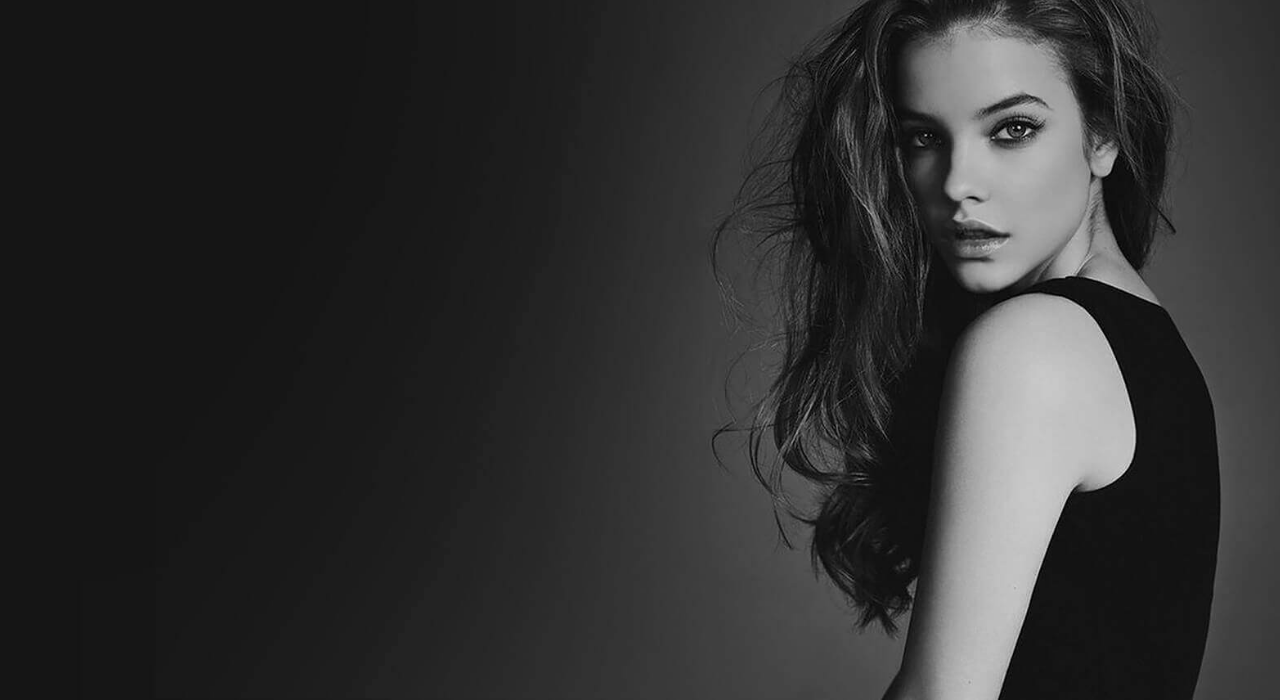
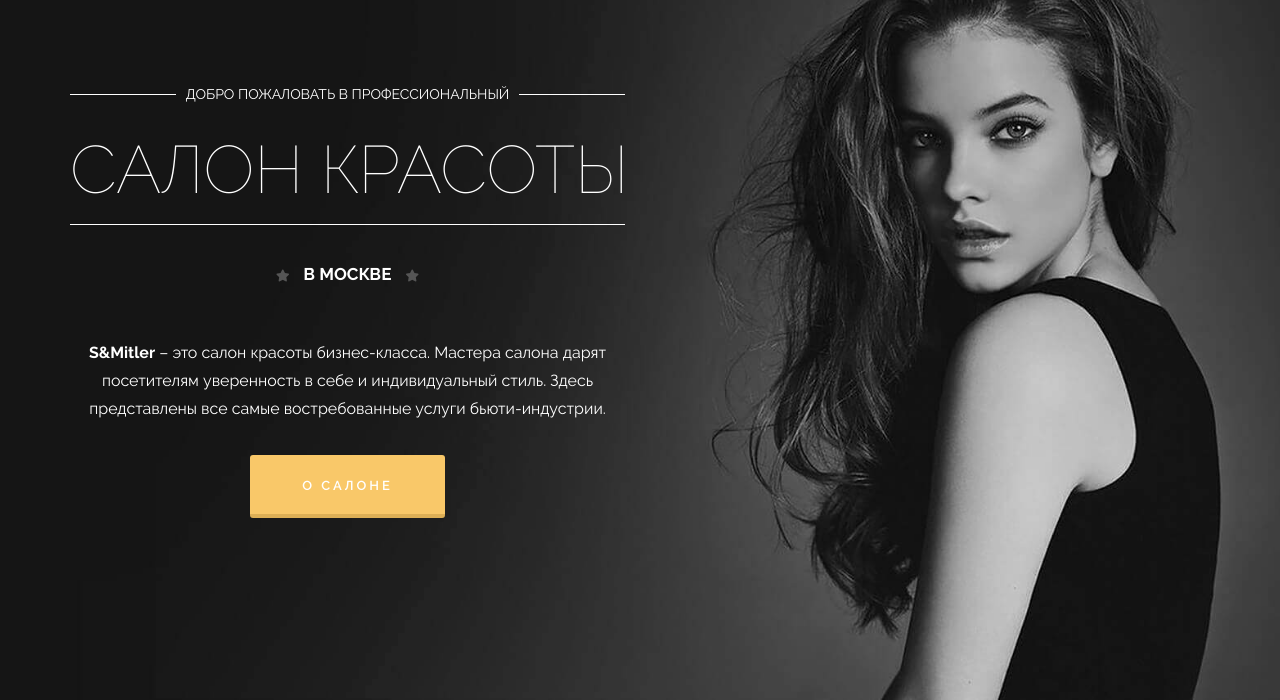
Before and after one commit to 4everfinding/smitler, a website: page app/index.html in a window 1280 px wide. Shown: the part 100-800 px from the top of the page. Drawn offline with nearby package versions, Linux system fonts and the light colour scheme; files that its build step writes are made by us from their sources; files whose address does not match are found by name.

Commit message:
Made a hero block of site header

```diff
--- a/app/index.html
+++ b/app/index.html
@@ -51,6 +51,27 @@
             </ul>
           </nav>
         </div>
+        <div class="site-header__middle-line">
+          <div class="site-header__center">
+            <div class="container">
+              <div class="row">
+                <div class="col-sm-6">
+                  <div class="hero">
+                    <div class="hero__welcome">
+                      <p class="hero__intro">
+                        <span>Добро пожаловать в профессиональный</span>
+                      </p>
+                      <h1 class="h1">Салон красоты</h1>
+                      <strong><i class="fas fa-star"></i>в Москве<i class="fas fa-star"></i></strong>
+                    </div>
+                    <p class="hero__description"><strong>S&amp;Mitler</strong> – это салон красоты бизнес-класса. Мастера салона дарят посетителям уверенность в себе и индивидуальный стиль. Здесь представлены все самые востребованные услуги бьюти-индустрии.</p>
+                    <a href="#" class="button">О салоне</a>
+                  </div>
+                </div>
+              </div>
+            </div>
+          </div>
+        </div>
 
       </header>
     </div>
--- a/app/scss/blocks/base.scss
+++ b/app/scss/blocks/base.scss
@@ -53,3 +53,61 @@ section {
   background-color: $accent;
   color: #fff
 }
+
+.h1, .h2, .h3, .h4, .h5, .h6 {
+  line-height: 1.4;
+  text-transform: uppercase;
+}
+
+.button {
+  display: inline-block;
+  border: none;
+  color: #fff;
+  text-decoration: none;
+  background-color: $accent;
+  padding: 20px 52px;
+  font-size: 13px;
+  text-transform: uppercase;
+  font-weight: 600;
+  letter-spacing: 3px;
+  border-radius: 3px;
+  text-align: center;
+  position: relative;
+  outline: none;
+  transition: background-color 0.1s ease;
+
+  &::after {
+      transition: background-color 0.2s ease;
+      position: absolute;
+      content: '';
+      height: 4px;
+      bottom: 0;
+      width: 100%;
+      background-color: darken($accent, 50%);
+      opacity: 0.18;
+      border-bottom-left-radius: 2px;
+      border-bottom-right-radius: 2px;
+      left: 0;
+  }
+
+  &:focus, &:hover {
+      text-decoration: none;
+      color: #fff;
+  }
+
+  &:hover {
+    background-color: lighten($accent, 5%);
+
+    &::after {
+        opacity: 0.22
+    }
+  }
+
+  &:active {
+      background-color: darken($accent, 5%);
+
+      &::after {
+          opacity: 0.32;
+      }
+  }
+}
--- /dev/null
+++ b/app/scss/blocks/hero.scss
@@ -0,0 +1,73 @@
+.hero {
+  position: relative;
+
+  text-align: center;
+}
+
+.hero__welcome {
+  margin-bottom: 50px;
+
+  .h1 {
+    margin: 0;
+    margin-bottom: 35px;
+
+    font-size: 67px;
+    line-height: 1.6;
+    font-weight: 100;
+
+    border-bottom: 1px solid #fff;
+    white-space: nowrap;
+  }
+
+  strong {
+    display: block;
+
+    font-size: 17px;
+
+    text-transform: uppercase;
+
+    .fas {
+      margin-right: 14px;
+
+      font-size: 12px;
+      color: #555;
+
+      &:last-child {
+        margin-left: 14px;
+        margin-right: 0;
+      }
+    }
+  }
+}
+
+.hero__intro {
+  display: flex;
+  align-items: center;
+  margin: 0;
+  margin-bottom: 10px;
+
+  font-size: 14px;
+  text-transform: uppercase;
+  white-space: nowrap;
+
+  &::before, &::after {
+      position: relative;
+
+      content: "";
+
+      display: inline-block;
+      flex-grow: 1;
+      height: 1px;
+      // width: 100%;
+
+      background-color: #fff;
+    }
+
+  span {
+    margin: 0 10px;
+  }
+}
+
+.hero__description {
+  margin-bottom: 32px;
+}
--- a/app/scss/blocks/site-header.scss
+++ b/app/scss/blocks/site-header.scss
@@ -134,3 +134,17 @@
 html.mm-opened {
   // overflow-y: scroll;
 }
+
+.site-header__middle-line {
+  position: relative;
+  top: 0;
+
+  display: flex;
+  height: 100%;
+  align-items: center;
+  justify-content: center;
+}
+
+.site-header__center {
+  // margin: auto;
+}
--- a/app/scss/style.scss
+++ b/app/scss/style.scss
@@ -4,5 +4,6 @@
 @import "blocks/base.scss";
 @import "blocks/site-header.scss";
 @import "blocks/logo.scss";
+@import "blocks/hero.scss";
 
 @import "media"; // Всегда в конце
--- a/gulpfile.js
+++ b/gulpfile.js
@@ -19,8 +19,8 @@ var gulp           = require('gulp'),
 			server: {
 				baseDir: 'app'
 			},
-			notify: false,
-			browser: 'firefox'
+			notify: false
+			// browser: 'firefox'
 			// tunnel: true,
 			// tunnel: "projectmane", //Demonstration page: http://projectmane.localtunnel.me
 		});
```
